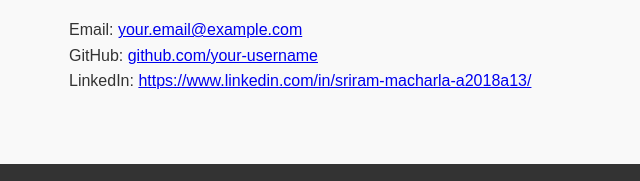
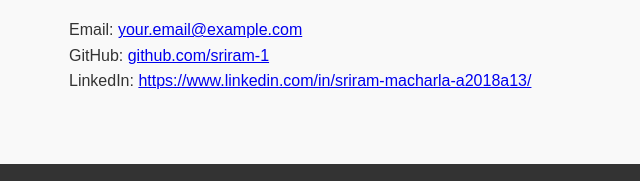
Before and after one commit to sriram-1/M.Sriram, a plain HTML site: page index.html in a window 1280 px wide. Shown: the part 871-1052 px from the top of the page, 171-811 px from the left. Drawn offline with Linux system fonts and the light colour scheme.

Commit message:
Update index.html

```diff
--- a/index.html
+++ b/index.html
@@ -50,7 +50,7 @@
   <section id="contact">
     <h2>Contact Me</h2>
     <p>Email: <a href="mailto:your.email@example.com">your.email@example.com</a></p>
-    <p>GitHub: <a href="https://github.com/your-username" target="_blank">github.com/your-username</a></p>
+    <p>GitHub: <a href="https://github.com/your-username" target="_blank">github.com/sriram-1</a></p>
     <p>LinkedIn: <a href="https://linkedin.com/in/your-link" target="_blank">https://www.linkedin.com/in/sriram-macharla-a2018a13/</a></p>
   </section>
 
```
